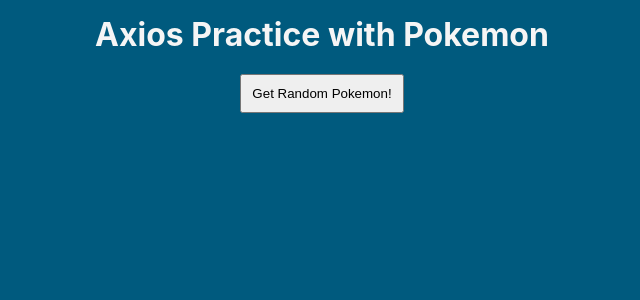
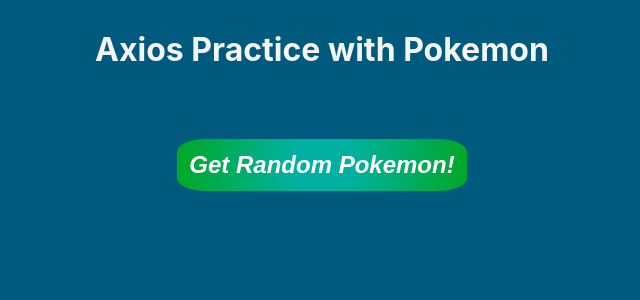
Before and after one commit to klesueur/axios-practice, a React (Create React App) app: page / in a window 1280 px wide. Shown: the top 300 px of the page, without its empty margins (318-958 px from the left). Built offline with nearby package versions, Linux system fonts and the light colour scheme.

Commit message:
fine tuming data

```diff
--- a/src/App.css
+++ b/src/App.css
@@ -12,15 +12,23 @@
 }
 
 .App-header {
-  padding: 15px;
+  padding: 30px;
   color: whitesmoke;
 }
 
 .pokerequest-view {
-  padding: 20px;
+  padding: 70px;
 }
 
 .random-btn {
-  padding: 10px;
+  padding: 12px;
   cursor: pointer;
+  font-size: 1.5em;
+  font-style: italic;
+  font-weight: bold;
+  background: radial-gradient(circle,  rgb(0, 177, 162) 20%, rgb(0, 168, 36) 100%);
+  color: white;
+  border: none;
+  outline: none;
+  border-radius: 10% / 25%;
 }
--- a/src/components/PokeRequest.js
+++ b/src/components/PokeRequest.js
@@ -1,18 +1,11 @@
 import React, { useState } from 'react';
 import axios from 'axios';
+import Pokemon from './Pokemon';
 
 
 const PokeRequest = () => {
     const [pokeArr, setPokeArr] = useState([]);
 
-    // useEffect(() => {
-    //     axios.get(`https://pokeapi.co/api/v2/pokemon/78`)
-    //         .then(res => {
-    //             console.log(res)
-    //         }).catch(err => {
-    //             console.log(err)
-    //         })
-    // }, []);
 
     const randomPokemon = () => {
         const randomId = Math.ceil(Math.random() * 250);
@@ -20,15 +13,22 @@
         axios.get(`https://pokeapi.co/api/v2/pokemon/${randomId}`)
             .then((res) => {
                 console.log(res)
+                const tempArr = [...pokeArr]
+                tempArr.push(res.data)
+                setPokeArr([...tempArr])
             }).catch((err) => {
                 console.log(err)
             })
     };
 
+    const mappedPokemon = pokeArr.map((pokemon, index) => {
+        return <Pokemon pokemon={pokemon} />
+    });
+
     return (
         <div className='pokerequest-view'>
             <button className='random-btn' onClick={() => randomPokemon()}> Get Random Pokemon! </button>
-            <p></p>
+            <div></div>
         </div>
     );
 };
--- a/src/components/Pokemon.js
+++ b/src/components/Pokemon.js
@@ -1,12 +1,14 @@
 import React from 'react';
 
 
-const Pokemon = () => {
-
+const Pokemon = (props) => {
+    const {sprites, name} = props.pokemon;
 
     return (
         <div className='pokemon-view'>
-
+            <h2>{name}</h2>
+            <img src={sprites.back_default} />
+            <img src={sprites.front_default} />
         </div>
     );
 };
```
